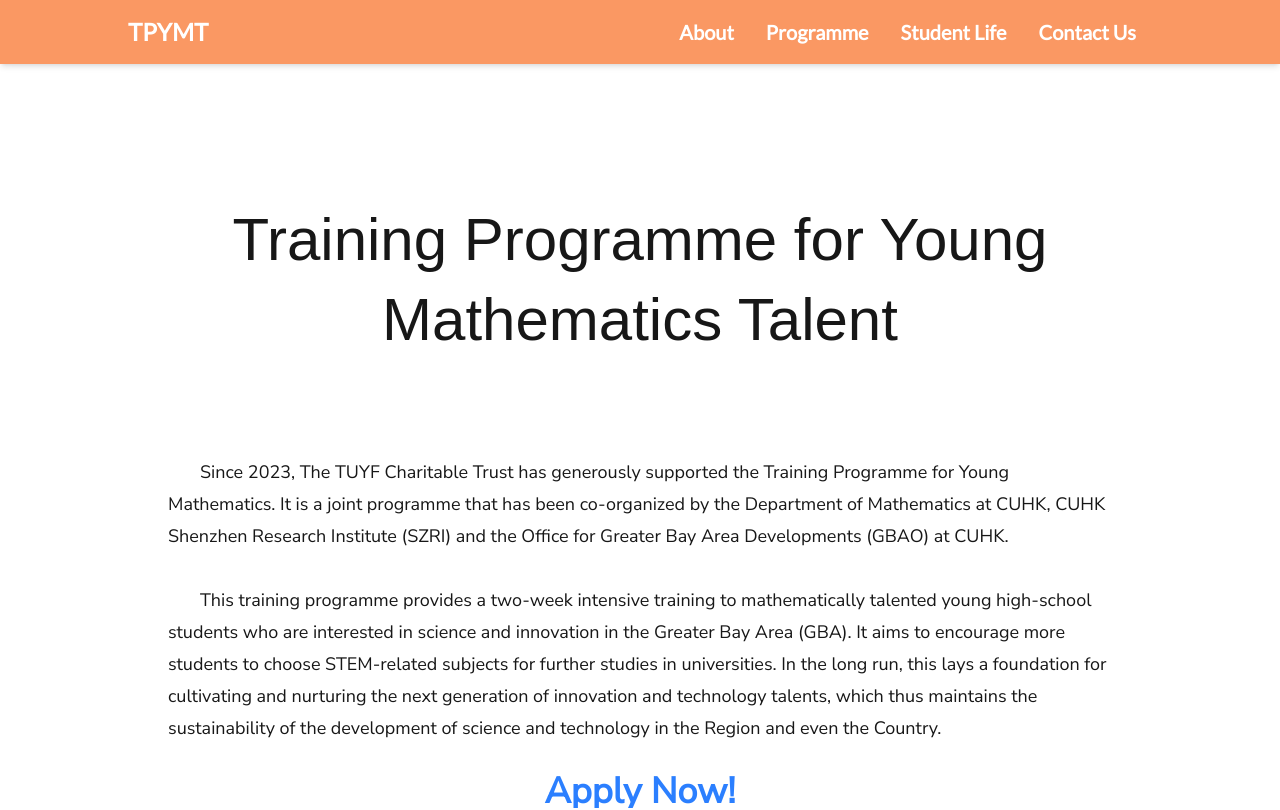
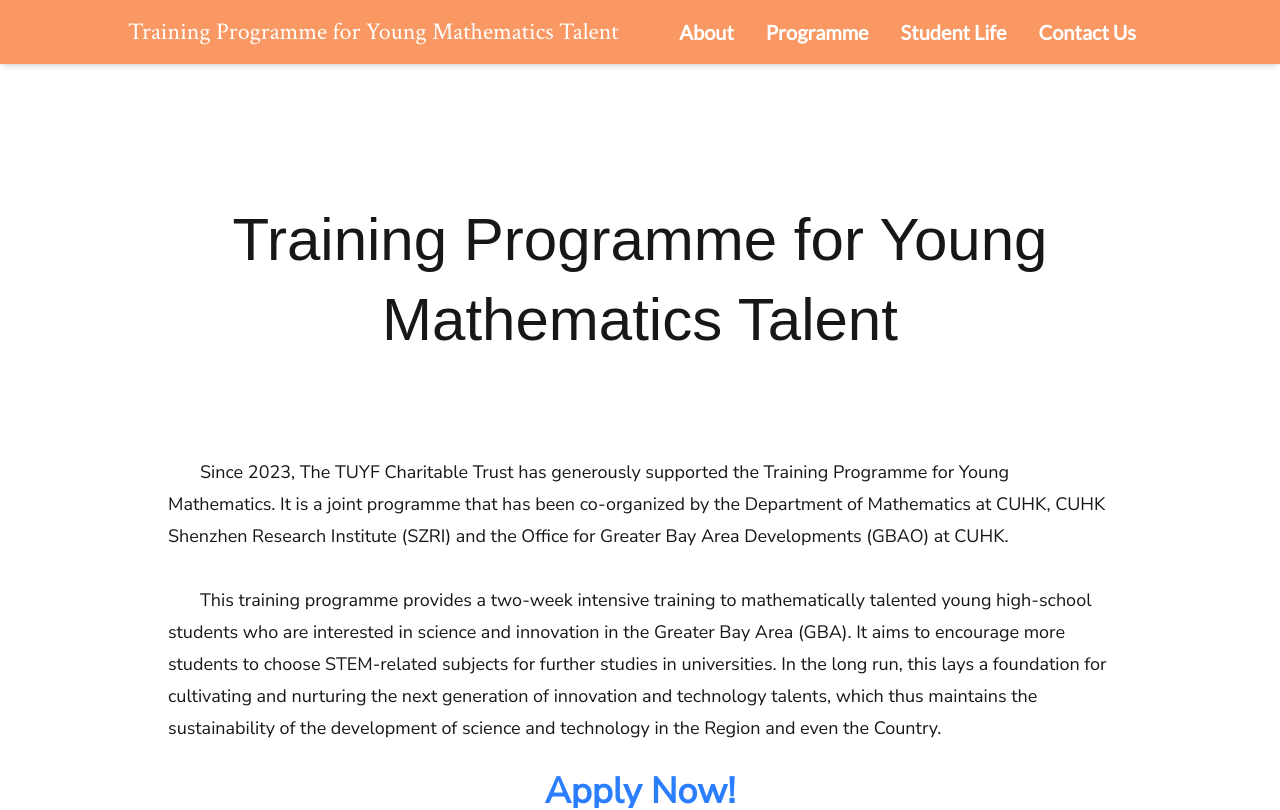
Before and after one commit to aymichael/tpymt, a Next.js app: page / in a window 1280 px wide. Shown: the top 810 px of the page. Built offline with nearby package versions, Linux system fonts and the light colour scheme; a web font is replaced by a local one.

Commit message:
redesign nav bar

```diff
--- a/app/navbar.js
+++ b/app/navbar.js
@@ -5,9 +5,10 @@ import { useState } from "react";
 import clsx from "clsx";
 import { redirect, usePathname } from "next/navigation";
 import { year } from "./data";
-import { Lato } from "next/font/google";
+import { Lato, Crimson_Text } from "next/font/google";
 
 const lato = Lato({ subsets: ["latin"], weight: ["400"] });
+const crimson = Crimson_Text({ subsets: ["latin"], weight: ["400"] });
 
 export default function Navbar() {
     const currCourseURL = year.toString();
@@ -23,8 +24,9 @@ export default function Navbar() {
             <div className={`bg-[#fa9863] md:shadow-none ${isOpen ? "" : "shadow-md"} flex flex-col w-full md:px-0 px-2 items-center text-white`} onMouseLeave={() => setCurrentNav(-1)}>
                 <div className="md:w-[48rem] lg:w-[64rem] flex flex-row items-center w-full justify-between h-16">
                     <div>
-                        <Link href="/">
-                            <span className="text-xl/8 md:text-2xl/8 font-bold">TPYMT</span>
+                        <Link href="/" className={`md:block hidden ${crimson.className} lg:text-2xl/8 text-xl`}>Training Programme for Young Mathematics Talent
+                        </Link>
+                        <Link href="/" className={`md:hidden block ${crimson.className} text-2xl/8`}>TPYMT
                         </Link>
                     </div>
                     <div className="flex flex-row items-center h-full gap-2">
```
